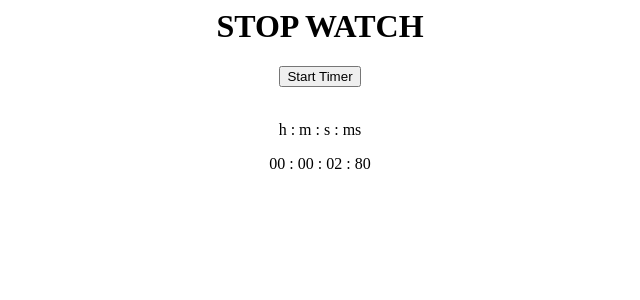
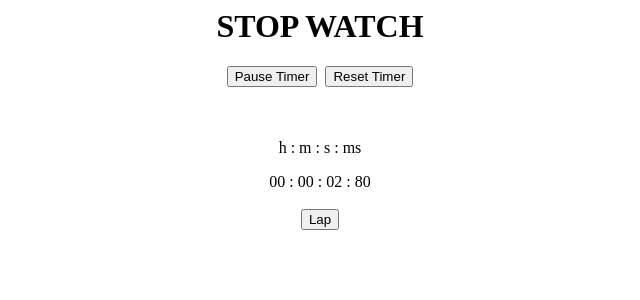
Before and after one commit to saijeevanballa/angular-timer, an Angular app: page / in a window 1280 px wide. Both pictures are taken after a click on the button "Start Timer". Shown: the top 300 px of the page, without its empty margins (320-960 px from the left). Built offline with nearby package versions, Linux system fonts and the light colour scheme.

Commit message:
2 files modified

```diff
--- a/src/app/components/timer/timer.component.html
+++ b/src/app/components/timer/timer.component.html
@@ -1,9 +1,23 @@
 <div>
 	<h1> STOP WATCH </h1>
-  <button (click)="onStartTimer()">Start Timer</button><br><br>
-  <p>h : m : s : ms</p>
-  {{time | date: ms2time()}}
-
+	<button *ngIf="!timmerStatus; else afterStart" (click)="onStartTimer()">Start Timer</button>
+	<ng-template #afterStart>
+		<div>
+			<button (click)="onStopTimer()">Pause Timer</button>&#160;
+			<button (click)="onStopTimer(true)">Reset Timer</button>
+		</div>
+	</ng-template>
+	<br><br>
+	<p>h : m : s : ms</p>
+	{{time | date: ms2time()}}
+  	<br><br>
+  	<button *ngIf="timmerStatus" (click)="logLap()">Lap</button>
+    <div *ngIf="timerLog.length">
+      <h2>Time Laps</h2>
+      <div *ngFor="let lap of timerLog">
+        <p>{{time | date: ms2time(lap)}}</p>
+      </div>
+    </div>
 
 
 </div>
--- a/src/app/components/timer/timer.component.ts
+++ b/src/app/components/timer/timer.component.ts
@@ -6,16 +6,29 @@ import { Component, OnInit } from "@angular/core";
   styleUrls: ["./timer.component.css"]
 })
 export class TimerComponent implements OnInit {
-  public time;
-  public timmerValue;
+  public time: any;
+  public timmerValue: any;
+  public timerLog = [];
+  public timmerStatus = false;
   constructor() {}
   ngOnInit() {
     this.time = 0;
   }
-  onStartTimer() {
+  onStartTimer(value) {
+    this.timmerStatus = true;
     this.timmerValue = setInterval(() => {
       this.time += 10;
     }, 10);
+  }
+
+  onStopTimer() {
+    console.log(this.timmerValue, "before")
+    clearInterval(this.timmerValue);
+    console.log(this.timmerValue, "after")
+  }
+
+  logLap() {
+    this.timerLog.push(this.time);
   }
 
   ms2time(timeInMs = this.time) {
```
